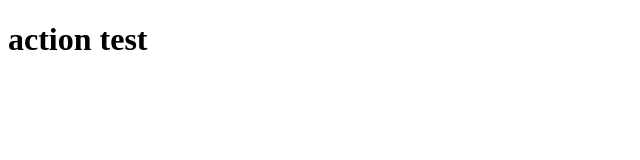
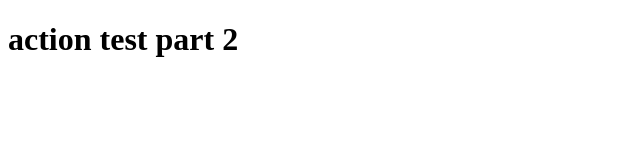
Before and after one commit to Niklichang/introduction-to-github, a plain HTML site: page index.html in a window 1280 px wide. Shown: the whole page, without its empty margins (0-640 px from the left). Drawn offline with Linux system fonts and the light colour scheme.

Commit message:
repush test

```diff
--- a/index.html
+++ b/index.html
@@ -9,6 +9,7 @@
 <body>
     <h1>
         action test
+        part 2
     </h1>
 </body>
 </html>
```
